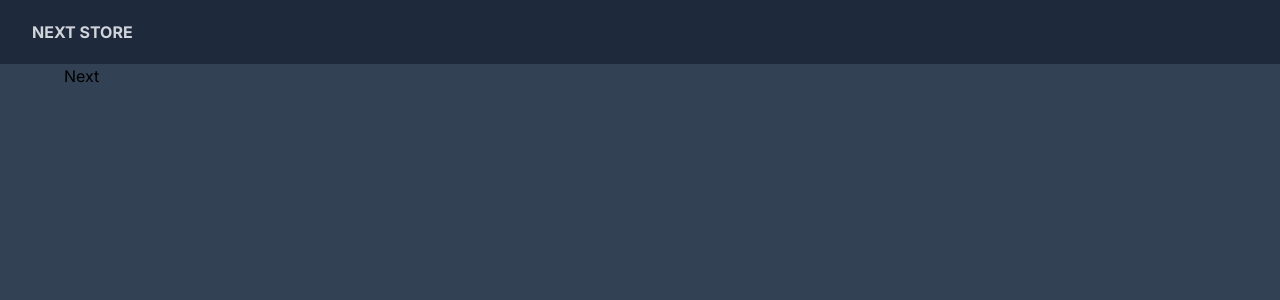
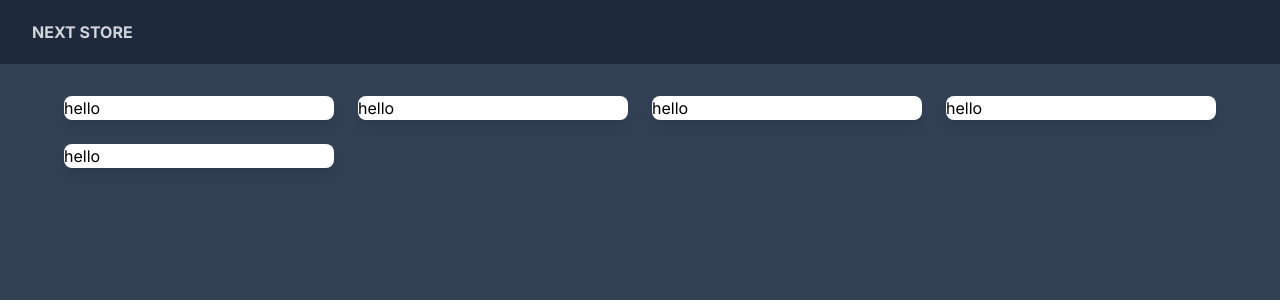
Before and after one commit to kleberson154/Next-Ecommerce, a Next.js app: page / in a window 1280 px wide. Shown: the top 300 px of the page. Built offline with nearby package versions, Linux system fonts and the light colour scheme.

Commit message:
product list

```diff
--- a/src/app/page.tsx
+++ b/src/app/page.tsx
@@ -1,7 +1,23 @@
 export default function Home() {
   return (
-    <div>
-      <h1>Next</h1>
+    <div className="max-w-7xl mx-auto pt-8 px-8 xl:px-0">
+      <div className="grid grid-cols-1 sm:grid-cols-2 md:grid-cols-3 lg:grid-cols-4 gap-10 xl:gap-6">
+        <div className="bg-white rounded-lg shadow-lg overflow-hidden">
+          hello
+        </div>
+        <div className="bg-white rounded-lg shadow-lg overflow-hidden">
+          hello
+        </div>
+        <div className="bg-white rounded-lg shadow-lg overflow-hidden">
+          hello
+        </div>
+        <div className="bg-white rounded-lg shadow-lg overflow-hidden">
+          hello
+        </div>
+        <div className="bg-white rounded-lg shadow-lg overflow-hidden">
+          hello
+        </div>
+      </div>
     </div>
   )
 }
```
